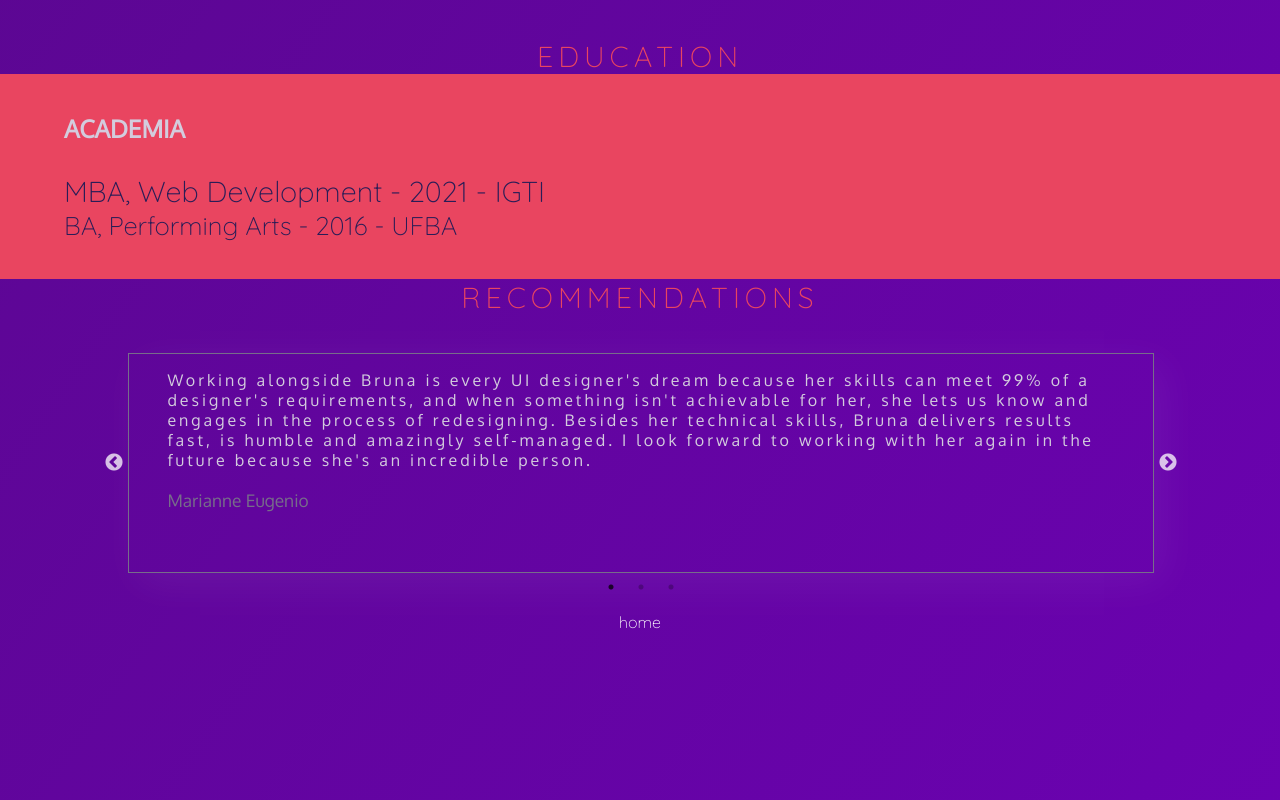
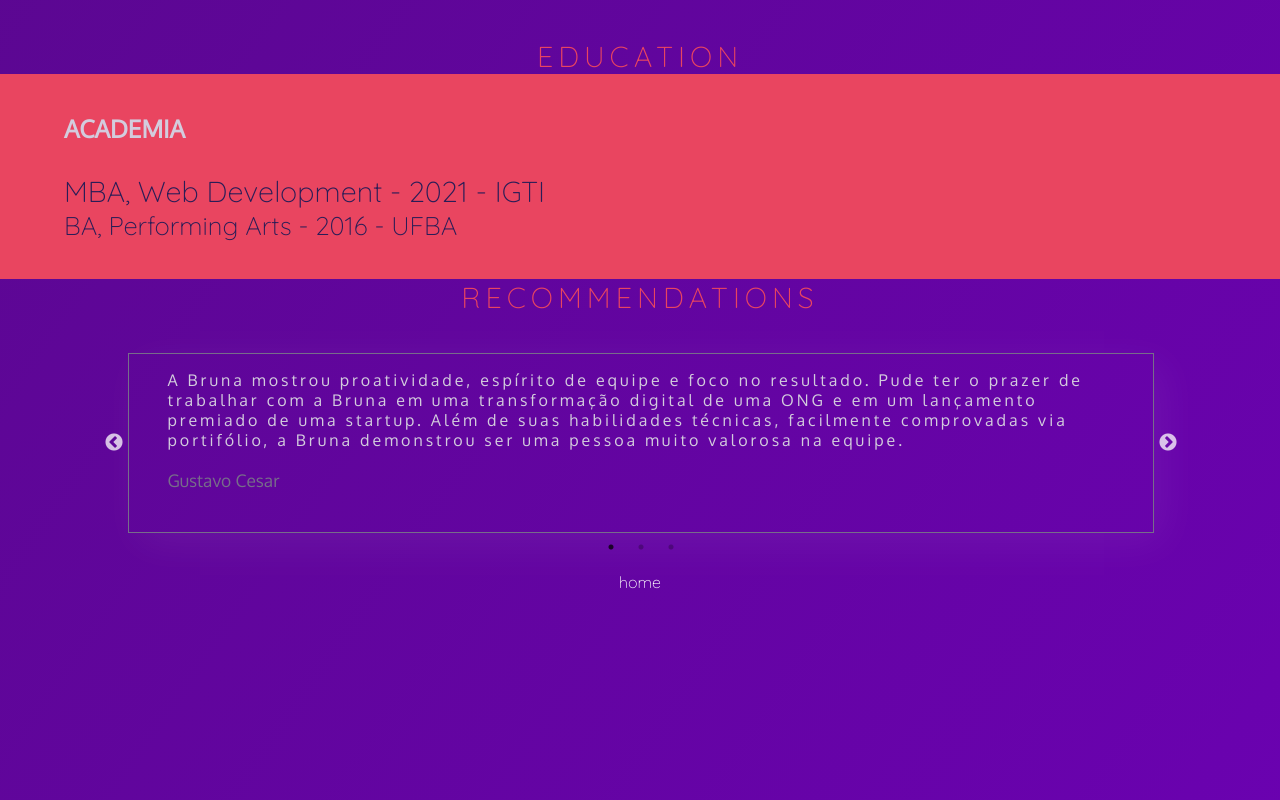
Before and after one commit to brunagerrard/portfolio, a React (Create React App) app: page /about in a window 1280 px wide. Shown: the top 800 px of the page. Built offline with nearby package versions, Linux system fonts and the light colour scheme.

Commit message:
recomm. styled-components

```diff
--- a/package.json
+++ b/package.json
@@ -8,12 +8,14 @@
     "@testing-library/user-event": "^7.1.2",
     "@types/react-router-dom": "^5.1.5",
     "@types/react-slick": "^0.23.4",
+    "@types/styled-components": "^5.1.3",
     "react": "^16.13.1",
     "react-dom": "^16.13.1",
     "react-router-dom": "^5.2.0",
     "react-scripts": "3.4.3",
     "react-slick": "^0.27.10",
     "slick-carousel": "^1.8.1",
+    "styled-components": "^5.2.0",
     "typescript": "^4.0.2"
   },
   "scripts": {
--- a/src/components/Recommendations/index.tsx
+++ b/src/components/Recommendations/index.tsx
@@ -1,10 +1,34 @@
 import React, { Component } from 'react';
+import styled from 'styled-components';
 
 import Slider from 'react-slick';
 import 'slick-carousel/slick/slick.css';
 import 'slick-carousel/slick/slick-theme.css';
 
-import './rec-styles.css';
+const About = styled.div`
+  width: 80vw;
+  margin: 2.4rem auto;
+  border: 1px solid var(--secondary);
+  box-shadow: 10px 10px 40px rgba(255, 255, 255, 0.062);
+  color: var(--secondary);
+  transition: .5s all;
+  &:hover {
+    border: 1px solid var(--highlight);
+    box-shadow: -20px -20px 50px rgba(255, 255, 255, 0.062);
+    color: var(--highlight);
+  }
+  &>div {
+    width: 100%;
+  }
+  & h2, p, small {
+    margin: 1rem 2.4rem;
+  }
+  & p {
+    font-size: 1rem;
+    letter-spacing: 3px;
+    color: var(--main-text-color);
+  }
+`
 
 export default class Recommendations extends Component {
   render() {
@@ -20,22 +44,22 @@ export default class Recommendations extends Component {
     };
 
     return (
-      <div className="about">
+      <About>
         <Slider {...settings}>
           <div>
-            <p>Working alongside Bruna is every UI designer's dream because her skills can meet 99% of a designer's requirements, and when something isn't achievable for her, she lets us know and engages in the process of redesigning. Besides her technical skills, Bruna delivers results fast, is humble and amazingly self-managed. I look forward to working with her again in the future because she's an incredible person.</p>
+            <p>A Bruna mostrou proatividade, espírito de equipe e foco no resultado. Pude ter o prazer de trabalhar com a Bruna em uma transformação digital de uma ONG e em um lançamento premiado de uma startup. Além de suas habilidades técnicas, facilmente comprovadas via portifólio, a Bruna demonstrou ser uma pessoa muito valorosa na equipe.</p>
+            <small>Gustavo Cesar</small>
+          </div>
+          <div>
+            <p>Tive a sorte de trabalhar com a Bruna em um projeto, e logo fiquei surpreendido com a sua capacidade de transformar meus protótipos em produtos de fato. Rapidez, capacidade analítica de transformar o produto conforme o prazo, e segurança, são alguns de vários pontos que me chamaram a atenção. É uma profissional indispensável para o mercado e estou ansioso para trabalhar com ela novamente!</p>
+            <small>William Vieira</small>
+          </div>
+          <div>
+            <p>Ter a Bruna como programadora de um projeto é o sonho de qualquer designer de interfaces, porque suas habilidades são capazes de adequar 99% das sugestões passadas pelo designer, e quando algo não é possível ela informa de maneira objetiva e participa do processo de recriação da interface. Além de todas as habilidades técnicas, Bruna ainda possui uma entrega rápida de resultados, humildade e uma autogestão incrível. Espero ter outras oportunidades de trabalhar ao lado dela porque é uma pessoa incrível.</p>
             <small>Marianne Eugenio</small>
           </div>
-          <div>
-            <p>A raw talent waiting to be polished. I had the chance to work with Bruna for nearly a year while in charge of the sales team, and I noticed in her fundamental qualities in a modern professional. She's a studious and disciplined doer. After a few months working together, I promoted Bruna, giving her more responsibilities to take in, and was surprised by her dilligence in carrying out the tasks and interest in pursuing new knowledge. Even with a more introspective social profile she performs well in customer relations thanks to her communication and creativity skills - something I discovered over time when Bruna started producing amazing written content for our company's clients.</p>
-            <small>Guto Belchior</small>
-          </div>
-          <div>
-            <p>Bruna is a dedicated worker who's focused on problem-solving and performing well. One of her main qualities is her professional and resolutive posture even in face of unfavorable situations. It's someone who, given the opportunity, adds a lot to the team and the organization as a whole.</p>
-            <small>Henrique Vitta</small>
-          </div>
         </Slider>
-      </div>
+      </About>
     );
   }
 }
--- a/src/components/Recommendations/rec-styles.css
+++ /dev/null
@@ -1,34 +0,0 @@
-.about {
-  width: 80vw;
-  margin: 2.4rem auto;
-
-  border: 1px solid var(--secondary);
-  box-shadow: 10px 10px 40px rgba(255, 255, 255, 0.062);
-
-  color: var(--secondary);
-
-  transition: .5s all;
-}
-
-.about:hover {
-  border: 1px solid var(--highlight);
-  box-shadow: -20px -20px 50px rgba(255, 255, 255, 0.062);
-
-  color: var(--highlight);
-}
-
-.about div {
-  width: 100%;
-}
-
-.about h2,
-.about p,
-.about small {
-  margin: 1rem 2.4rem;
-}
-
-.about p {
-  font-size: 1rem;
-  letter-spacing: 3px;
-  color: var(--main-text-color);
-}
--- a/src/pages/Work/index.tsx
+++ b/src/pages/Work/index.tsx
@@ -11,7 +11,7 @@ function Work() {
 
     const data = JSON.parse(result);
 
-    data.map((each: { name: string; html_url: string; language: string; description: string; }) => {
+    data.forEach((each: { name: string; html_url: string; language: string; description: string; }) => {
       const {
         name,
         html_url,
```
Also changed, not shown: 1 other file (tests, documents, lock files or other folders).
